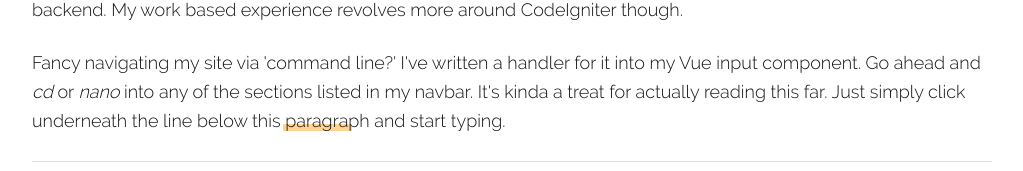
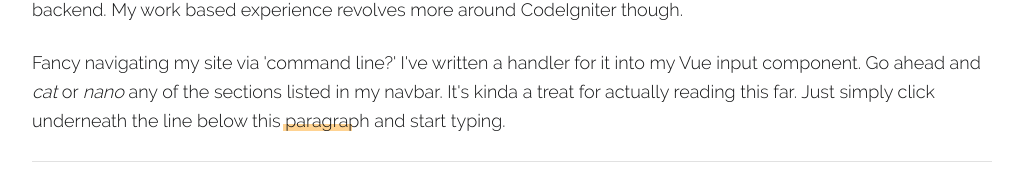
Before and after one commit to JoeBocock/personal-website-dev, a Vue app: page / in a window 1280 px wide. Shown: the part 772-943 px from the top of the page, without its empty margins (128-1151 px from the left). Built offline with nearby package versions, Linux system fonts and the light colour scheme.

Commit message:
Remove testing code.

```diff
--- a/src/components/ContentContainer.vue
+++ b/src/components/ContentContainer.vue
@@ -27,7 +27,7 @@
                 </span>
 
                 <span v-else>
-                    Fancy navigating my site via 'command line?' I've written a handler for it into my Vue input component. Go ahead and <i>cd</i> or <i>nano</i> into any of the sections listed in my navbar. It's kinda a treat for actually reading this far. Just simply click underneath the line below this <a class="option" @click="focusInput()">paragraph</a> and start typing.
+                    Fancy navigating my site via 'command line?' I've written a handler for it into my Vue input component. Go ahead and <i>cat</i> or <i>nano</i> any of the sections listed in my navbar. It's kinda a treat for actually reading this far. Just simply click underneath the line below this <a class="option" @click="focusInput()">paragraph</a> and start typing.
                 </span>
             </p>
         </div>
@@ -88,7 +88,6 @@ export default {
     methods: {
         requestConfetti() {
             this.$emit('fireConfetti');
-            console.log(this.stats);
         },
         focusInput() {
             this.$emit('focusInput');
```
